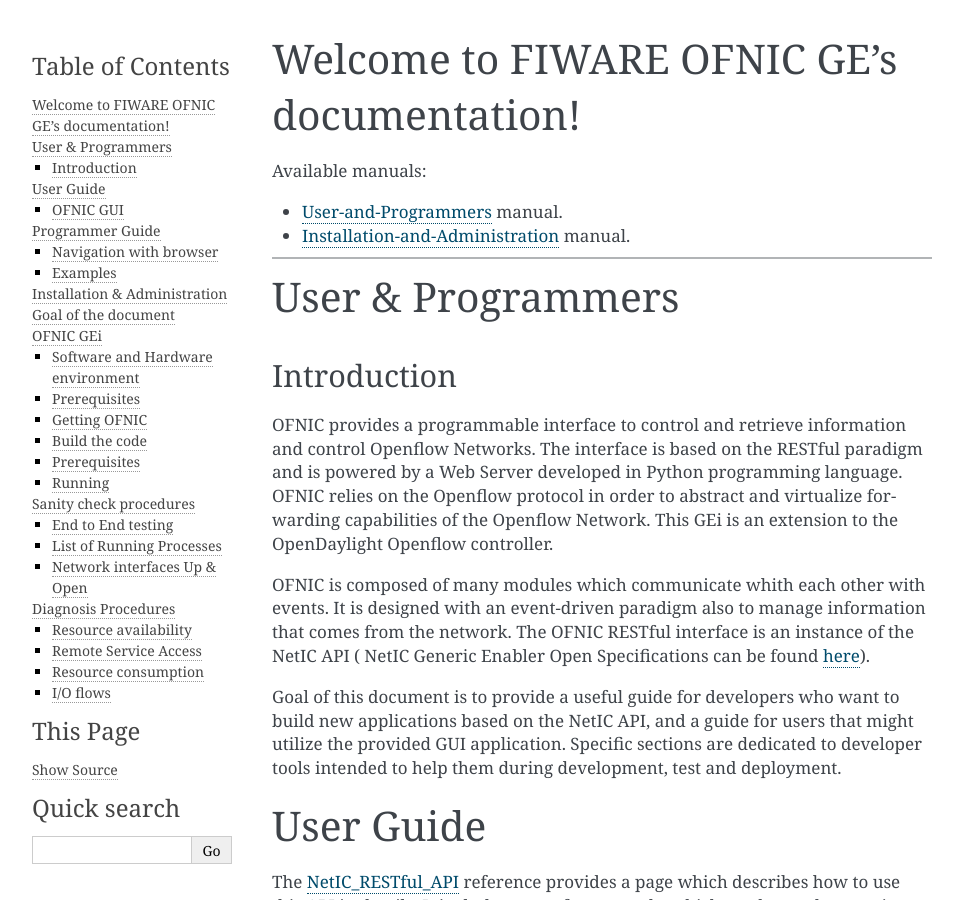
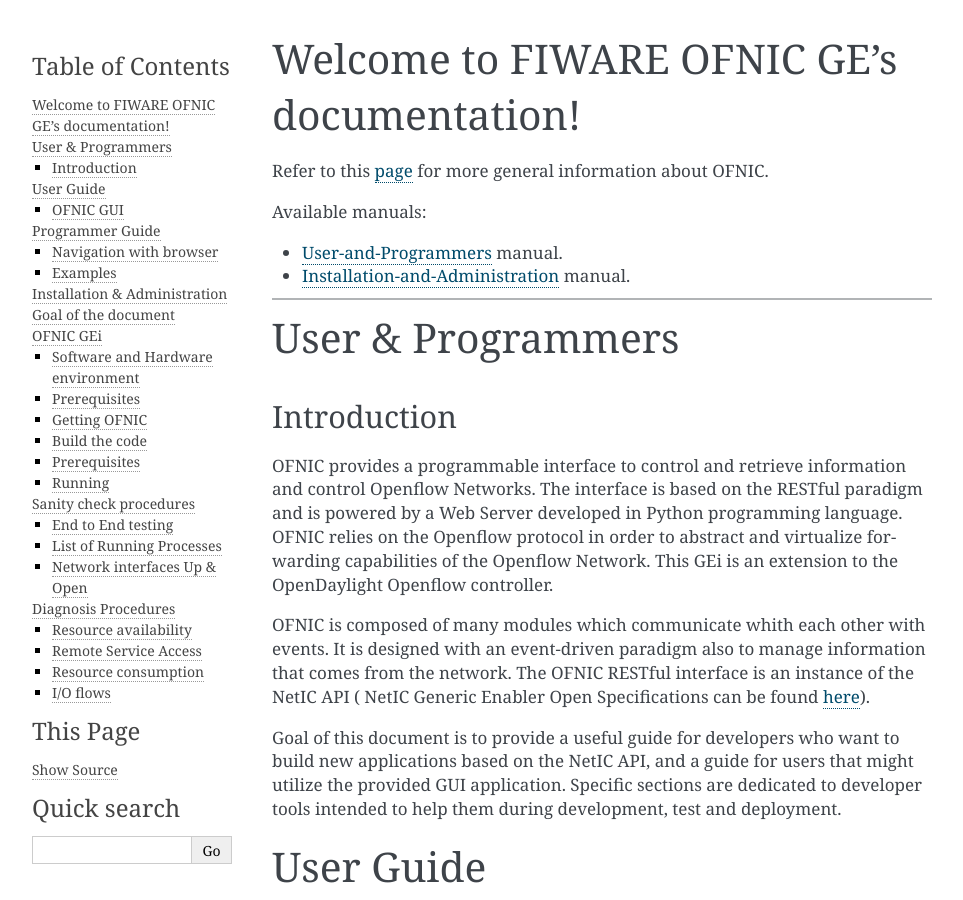
Before and after one commit to FIWARE-Archive/i2nd.OFNIC, a Sphinx documentation site: the page built from docs/index.rst, in a window 1280 px wide and 900 px high. Shown: the whole window, without its empty margins (148-1111 px from the left). Built offline with Sphinx 7.4.7, drawn with Linux system fonts in a browser that asks for light colours.

Commit message:
Update docs

```diff
--- a/docs/index.rst
+++ b/docs/index.rst
@@ -1,8 +1,12 @@
 Welcome to FIWARE OFNIC GE's documentation!
 ==============================================================
 
+
+.. _page: https://github.com/FIWARE-UNIROMA1/FIWARE-OFNIC/blob/master/README.md
 .. _here: http://forge.fiware.org/plugins/mediawiki/wiki/fiware/index.php/FIWARE.OpenSpecification.I2ND.NetIC_R4
 .. _NetIC_RESTful_API: http://forge.fiware.org/plugins/mediawiki/wiki/fiware/index.php/FIWARE.OpenSpecification.I2ND.NetIC_R4
+
+Refer to this page_ for more general information about OFNIC.
 
 Available manuals:
 
```
Also changed, not shown: README.md (+2 -3 lines).
